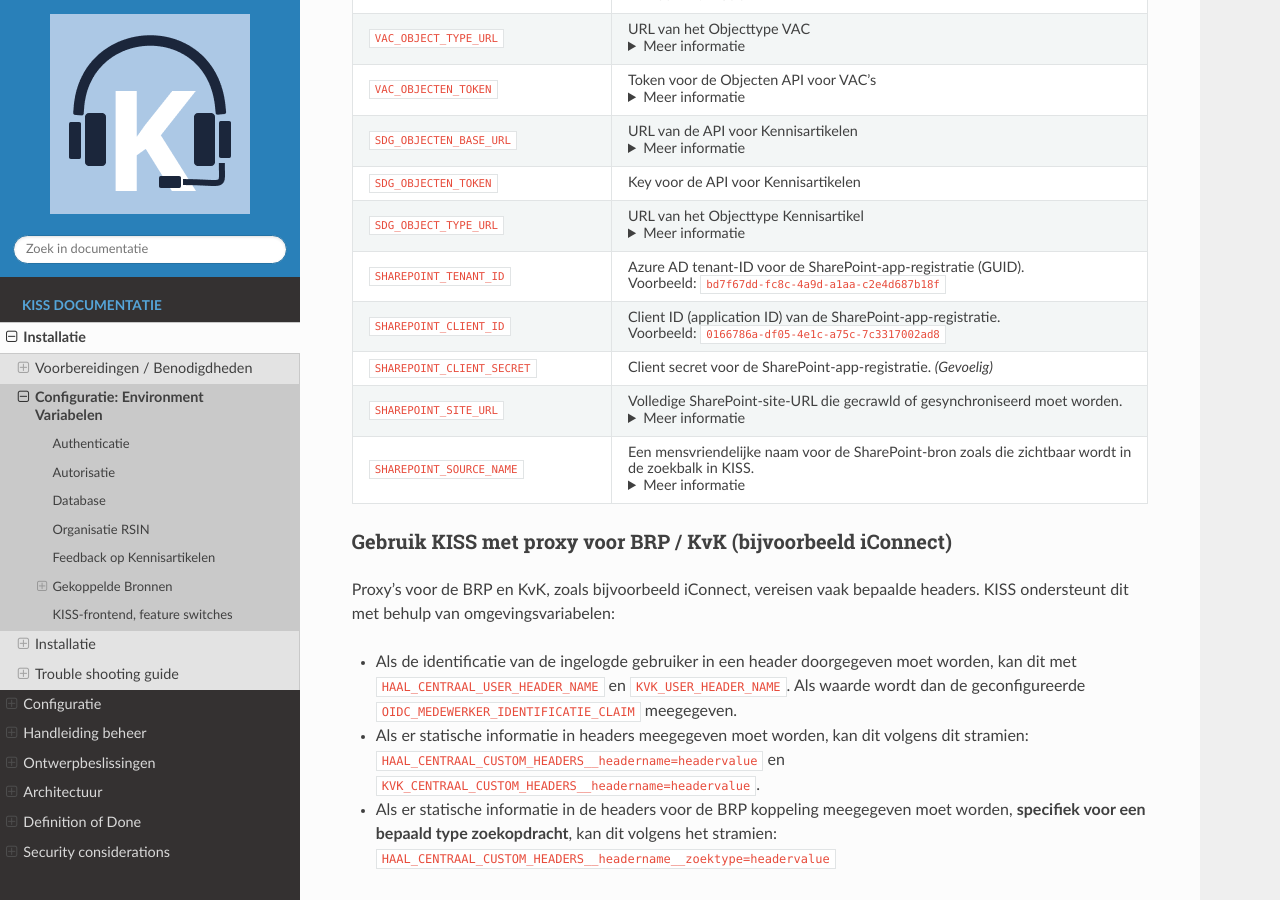
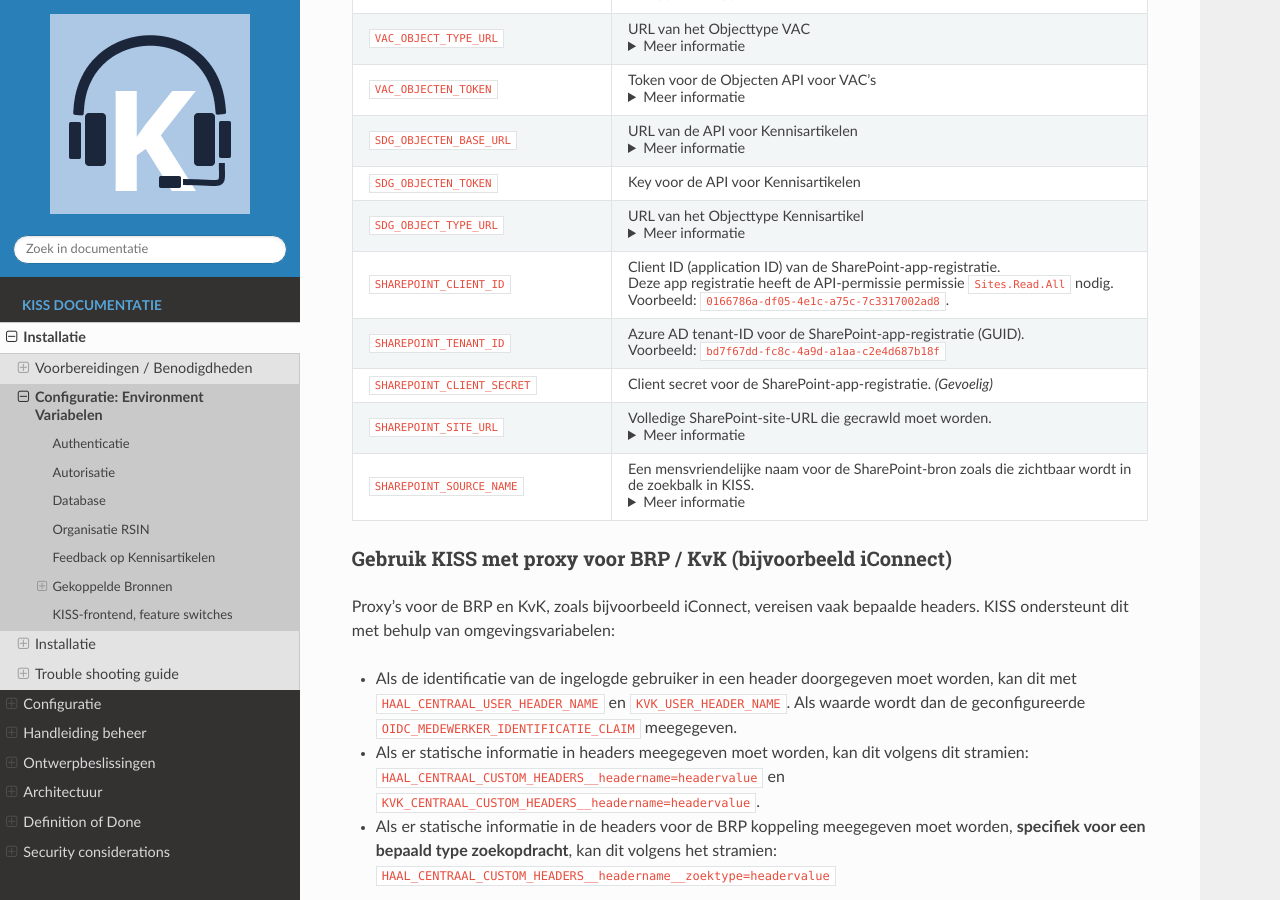
Before and after one commit to Klantinteractie-Servicesysteem/.github, a Sphinx documentation site: the page built from docs/installation/configuratie.md, in a window 1280 px wide and 900 px high, scrolled down 6768 px. Built offline with Sphinx 7.4.7 and the Read the Docs theme 3.1.0, drawn with Linux system fonts in a browser that asks for light colours.

Commit message:
feedback

```diff
--- a/docs/installation/configuratie.md
+++ b/docs/installation/configuratie.md
@@ -177,10 +177,10 @@
 | `SDG_OBJECTEN_BASE_URL`              | URL van de API voor Kennisartikelen  <details> <summary>Meer informatie </summary> Bijvoorbeeld: `https://objectenregister.mijngemeente.nl` </details>  |
 | `SDG_OBJECTEN_TOKEN`                 | Key voor de API voor Kennisartikelen                                                                      |
 | `SDG_OBJECT_TYPE_URL`                | URL van het Objecttype Kennisartikel <details> <summary>Meer informatie </summary> Bijvoorbeeld `https://objecttypenregister.mijngemeente.nl/api/v2/objecttypes/f83fdc48-5ddb-4b1a-a347-e20092031399` </details>      |
+| `SHAREPOINT_CLIENT_ID`          | Client ID (application ID) van de SharePoint-app-registratie. <br/> Deze app registratie heeft de API-permissie permissie `Sites.Read.All` nodig. Voorbeeld: `0166786a-df05-4e1c-a75c-7c3317002ad8`. |
 | `SHAREPOINT_TENANT_ID`          | Azure AD tenant-ID voor de SharePoint-app-registratie (GUID). <br/> Voorbeeld: `bd7f67dd-fc8c-4a9d-a1aa-c2e4d687b18f` |
-| `SHAREPOINT_CLIENT_ID`          | Client ID (application ID) van de SharePoint-app-registratie. <br/> Voorbeeld: `0166786a-df05-4e1c-a75c-7c3317002ad8` |
 | `SHAREPOINT_CLIENT_SECRET`      | Client secret voor de SharePoint-app-registratie. *(Gevoelig)* |
-| `SHAREPOINT_SITE_URL`           | Volledige SharePoint-site-URL die gecrawld of gesynchroniseerd moet worden. <details><summary>Meer informatie</summary>Voorbeeld: `https://my-tenant.sharepoint.com/sites/my-site`</details> |
+| `SHAREPOINT_SITE_URL`           | Volledige SharePoint-site-URL die gecrawld moet worden. <details><summary>Meer informatie</summary>Als dit een Hubsite is, of als deze site subsites heeft, worden alle onderliggende / gerelateerd sites ook geindexeerd. KISS biedt ondersteuning voor 'moderne' sitepages en traditionele wikipages. Voorbeeld: `https://my-tenant.sharepoint.com/sites/my-site`</details> |
 | `SHAREPOINT_SOURCE_NAME`        | Een mensvriendelijke naam voor de SharePoint-bron zoals die zichtbaar wordt in de zoekbalk in KISS. <details><summary>Meer informatie</summary>Voorbeeld: *ICATT SharePoint Test Site*</details> |
 
 ### Gebruik KISS met proxy voor BRP / KvK (bijvoorbeeld iConnect)
```
Also changed, not shown: docs/manual/zoeken-in-bronnen.md (+1 -1 lines).
